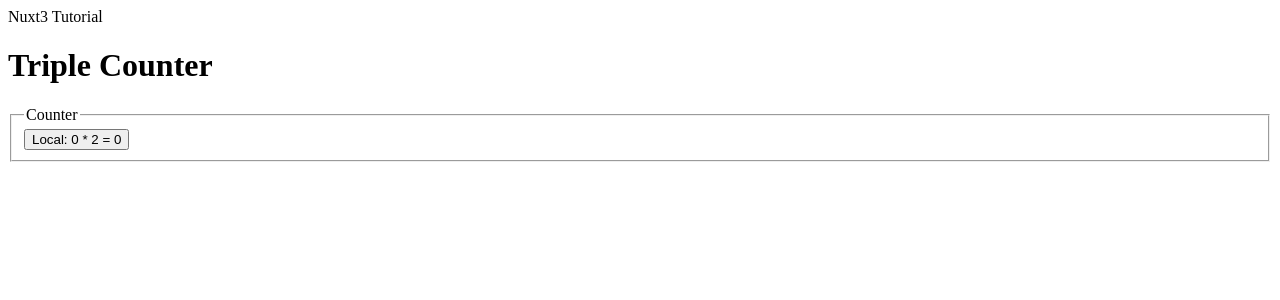
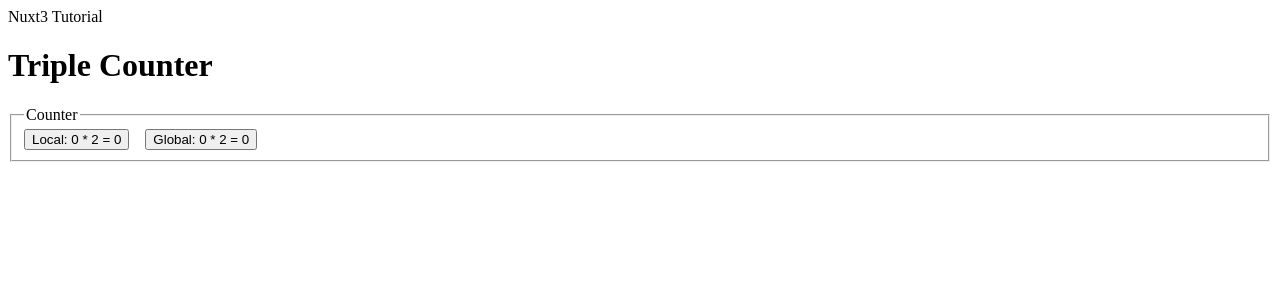
Before and after one commit to shimizu-saffle/triple-counter, a Nuxt app: page / in a window 1280 px wide. Shown: the top 300 px of the page. Built offline with nearby package versions, Linux system fonts and the light colour scheme.

Commit message:
feat: 2nd counter

```diff
--- a/components/counter/CounterComponent.vue
+++ b/components/counter/CounterComponent.vue
@@ -1,13 +1,26 @@
 <script lang="ts" setup>
 const localCounter = ref<number>(0);
 const doubledLocalCounter = computed<number>(() => localCounter.value * 2);
+
+const globalCounter = useGlobalCounterComposable();
 </script>
 
 <template>
   <fieldset>
     <legend>Counter</legend>
-    <button @click.prevent="localCounter++">
+
+    <button @click.prevent="localCounter++" class="me-1">
       Local: {{ localCounter }} * 2 = {{ doubledLocalCounter }}
+    </button>
+
+    <button @click.prevent="globalCounter.increment" class="me-1">
+      Global: {{ globalCounter.count }} * 2 = {{ globalCounter.doubledCount }}
     </button>
   </fieldset>
 </template>
+
+<style scoped>
+button.me-1 {
+  margin-right: 1rem;
+}
+</style>
```
